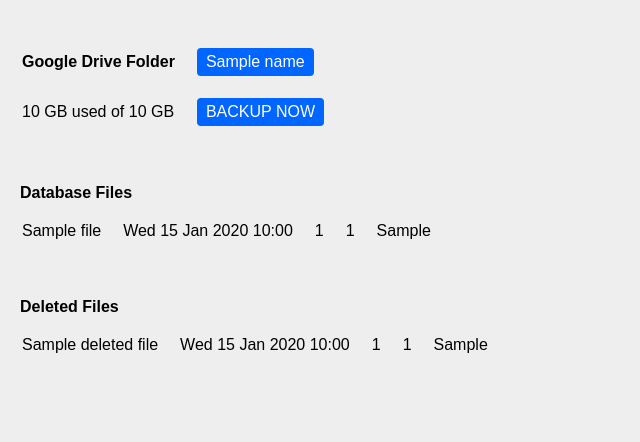
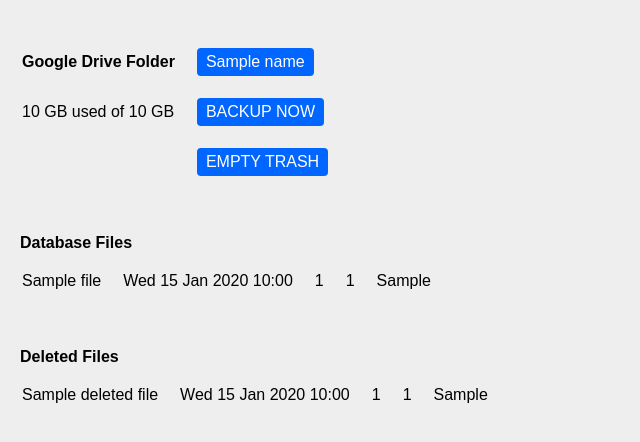
Before and after one commit to jonesim/django-gdrive-backup, a Django app: template gdrive_backup/templates/gdrive_backup/info.html in a window 1280 px wide. Shown: the part 57-499 px from the top of the page, without its empty margins (0-640 px from the left). Run offline with Django 3.2, Linux system fonts and the light colour scheme; the template is opened without the code that fills it: most values are stand-ins (such as "Sample title", 1, 10 or a date in 2020).

Commit message:
Add google drive empty trash button

```diff
--- a/gdrive_backup/templates/gdrive_backup/info.html
+++ b/gdrive_backup/templates/gdrive_backup/info.html
@@ -54,6 +54,11 @@
                 window.location.href = "{% url 'backup-now' %}"
             }
         }
+        function empty_trash() {
+            if (confirm('Empty trash?')) {
+                window.location.href = "{% url 'empty-trash' %}"
+            }
+        }
     </script>
 </head>
 <body>
@@ -74,6 +79,13 @@
             <td>{{ space_used|floatformat }} GB used of {{ space_available|floatformat }} GB</td>
             <td>
                 <buton class="btn" onclick="backup_now()">BACKUP NOW</buton>
+            </td>
+        </tr>
+        <tr>
+            <td>
+            </td>
+            <td>
+                <buton class="btn btn-warning" onclick="empty_trash()">EMPTY TRASH</buton>
             </td>
         </tr>
     </table>
--- a/gdrive_backup/urls.py
+++ b/gdrive_backup/urls.py
@@ -4,5 +4,6 @@ from . import views
 
 urlpatterns = [
     path('', views.BackupInfo.as_view(), name='backup-info'),
-    path('backupnow', views.BackupView.as_view(), name='backup-now')
+    path('backupnow', views.BackupView.as_view(), name='backup-now'),
+    path('empty-trash', views.EmptyTrashView.as_view(), name='empty-trash'),
 ]
--- a/setup.py
+++ b/setup.py
@@ -5,7 +5,7 @@ with open("README.md", "r") as fh:
 
 setuptools.setup(
     name="django-gdrive-backup",
-    version="0.0.2",
+    version="0.0.3",
     author="Ian Jones",
     description=("Backs up django postgres databases, local folders and S3 folders to a Google Drive folder "
                  "through a google service account."),
```
Also changed, not shown: gdrive_backup/views.py (+11 -0 lines), 1 other file.
